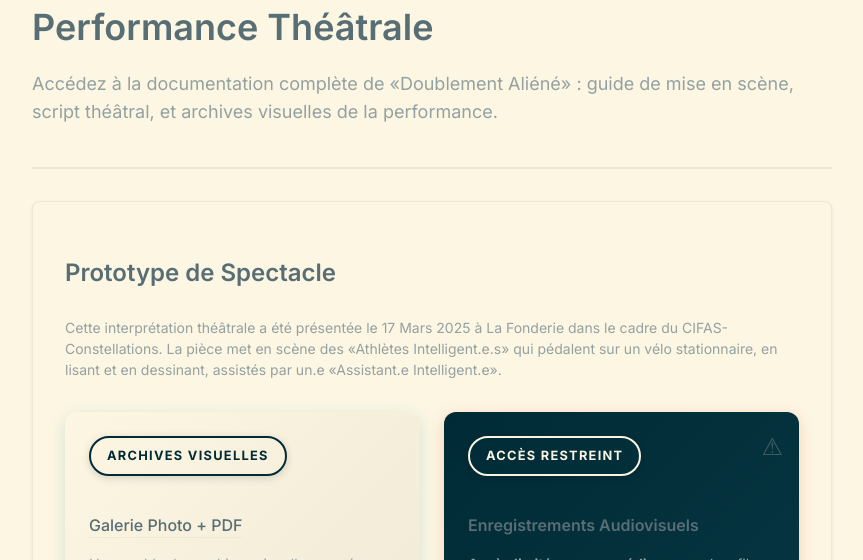
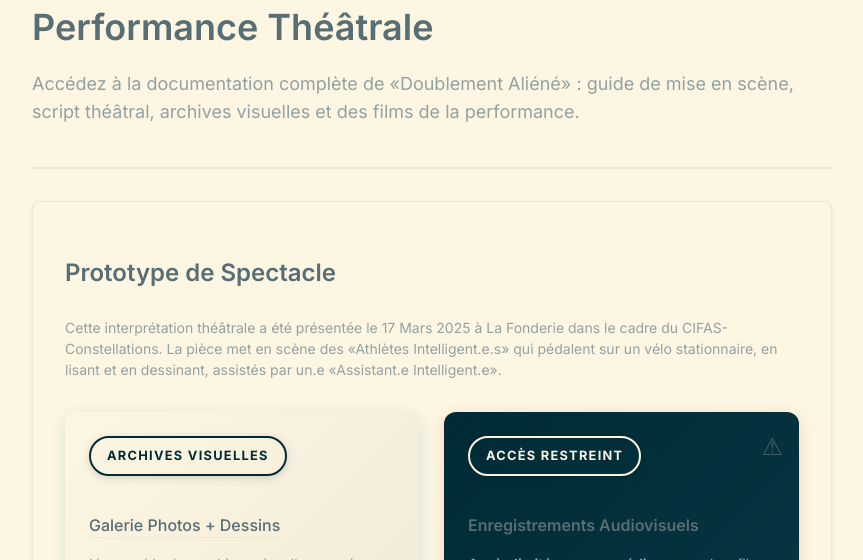
Before and after one commit to daqhris/DoublementAliene, a Next.js app: page /performance in a window 1280 px wide. Shown: the part 240-800 px from the top of the page, without its empty margins (208-1071 px from the left). Built offline with nearby package versions, Linux system fonts and the light colour scheme; no server answers.

Commit message:
texts modifications

```diff
--- a/app/performance/page.tsx
+++ b/app/performance/page.tsx
@@ -21,7 +21,7 @@ export default function PerformancePage() {
           </h1>
           <p className="theater-subtitle">
             Accédez à la documentation complète de «Doublement Aliéné» :
-            guide de mise en scène, script théâtral, et archives visuelles de la performance.
+            guide de mise en scène, script théâtral, archives visuelles et des films de la performance.
           </p>
         </div>
 
@@ -40,7 +40,7 @@ export default function PerformancePage() {
               <span className="theater-card-type-badge theater-badge-gallery">Archives Visuelles</span>
               <h4 className="theater-nav-title mb-3">
                 <Link href="/performance/gallery" className="theater-link">
-                  Galerie Photo + PDF
+                  Galerie Photos + Dessins
                 </Link>
               </h4>
               <p className="theater-nav-description mb-4">
```
